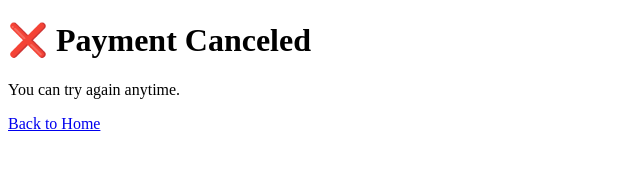
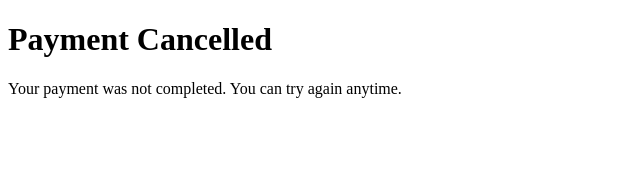
Before and after one commit to nkatha1/stripe-portfolio-demo, a website: page cancel.html in a window 1280 px wide. Shown: the whole page, without its empty margins (0-640 px from the left). Drawn offline with Linux system fonts and the light colour scheme.

Commit message:
Add cancel.html for payment cancellation notice

```diff
--- a/cancel.html
+++ b/cancel.html
@@ -1,12 +1,11 @@
 <!DOCTYPE html>
 <html>
-  <head>
-    <meta charset="utf-8">
-    <title>Payment Canceled</title>
-  </head>
-  <body>
-    <h1>❌ Payment Canceled</h1>
-    <p>You can try again anytime.</p>
-    <a href="/">Back to Home</a>
-  </body>
+<head>
+  <meta charset="UTF-8">
+  <title>Payment Cancelled</title>
+</head>
+<body>
+  <h1>Payment Cancelled</h1>
+  <p>Your payment was not completed. You can try again anytime.</p>
+</body>
 </html>
```
